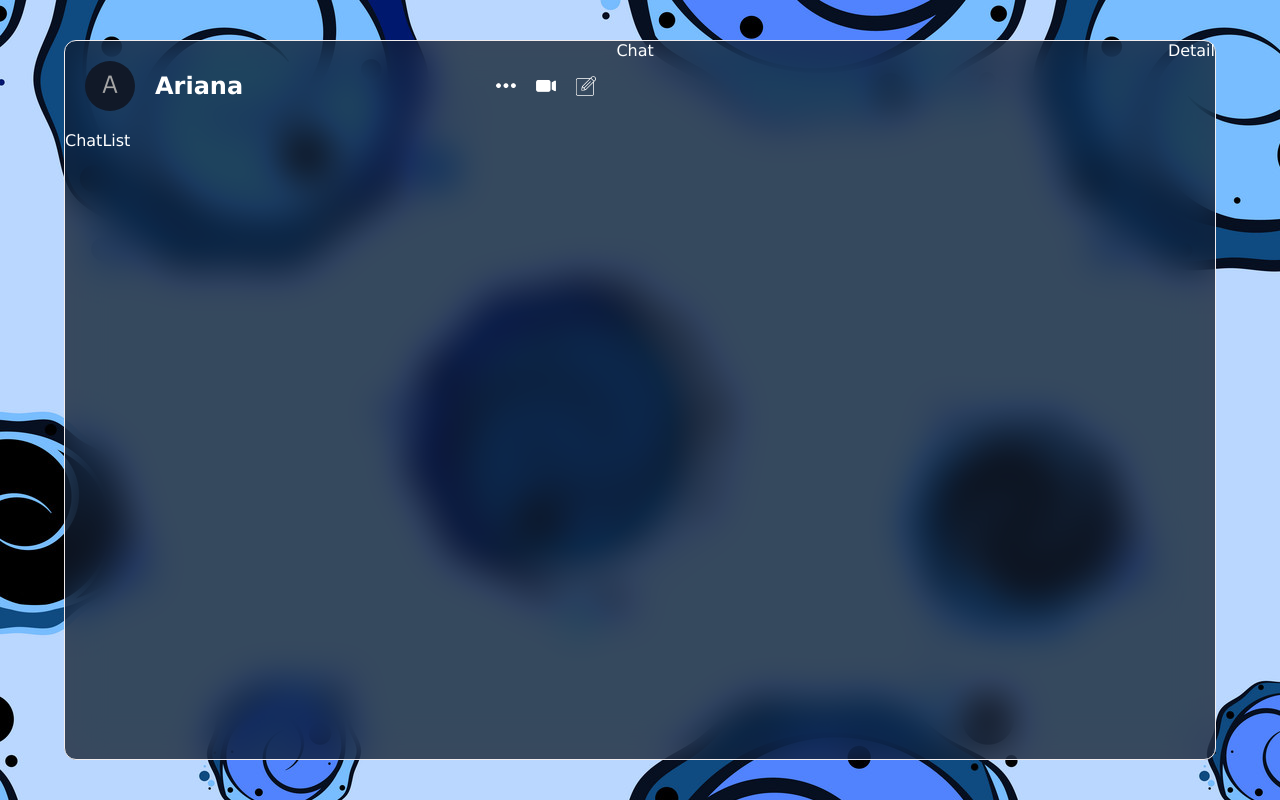
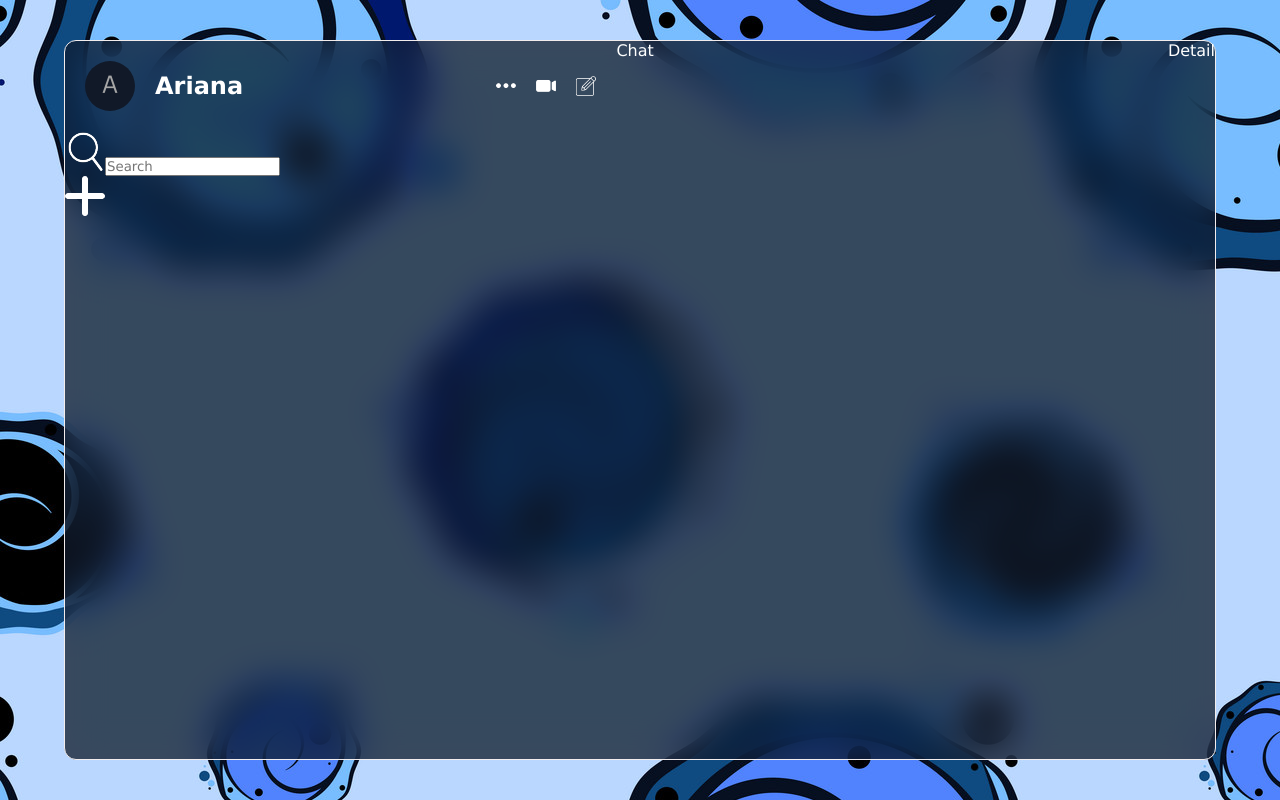
Before and after one commit to HimashaNethmini/RealTime-Chat, a React (Vite) app: page / in a window 1280 px wide. Built offline with nearby package versions, Linux system fonts and the light colour scheme.

Commit message:
added search bar

```diff
--- a/src/components/list/chatList/ChatList.jsx
+++ b/src/components/list/chatList/ChatList.jsx
@@ -3,7 +3,19 @@ import "./chatList.css";
 
 const ChatList = () => {
   return (
-    <div className='chatList'>ChatList</div>
+    <div className='chatList'>
+
+      {/* search container */}
+      <div className="search">
+        <div className="searchBar">
+          <img src="./search.png" alt="" />
+          <input type="text" placeholder='Search'/>
+        </div>
+
+        <img src="./plus.png" alt="" />
+      </div>
+
+    </div>
   )
 }
 
```
